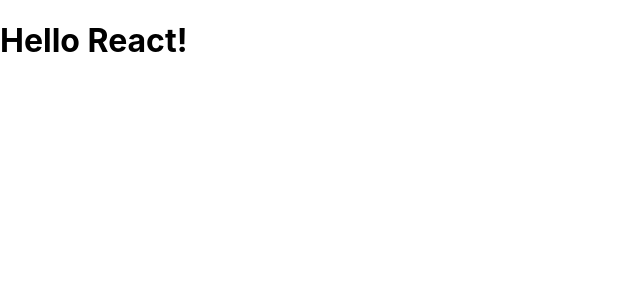
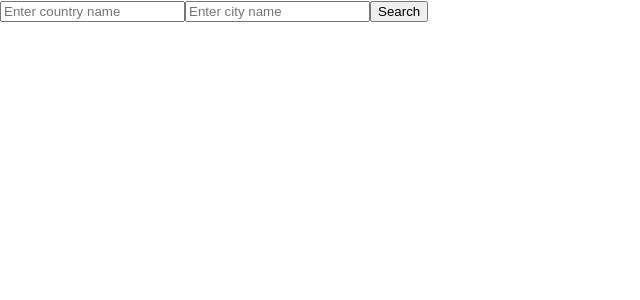
Before and after one commit to studentrohit123/React-Project, a React (Create React App) app: page / in a window 1280 px wide. Shown: the top 300 px of the page, without its empty margins (0-640 px from the left). Built offline with nearby package versions, Linux system fonts and the light colour scheme.

Commit message:
Add functionality to fetch weather data using Axios

```diff
--- a/package.json
+++ b/package.json
@@ -3,6 +3,7 @@
   "version": "0.1.0",
   "private": true,
   "dependencies": {
+    "axios": "^1.7.9",
     "cra-template": "1.2.0",
     "react": "^19.0.0",
     "react-dom": "^19.0.0",
--- a/src/App.js
+++ b/src/App.js
@@ -1,10 +1,12 @@
 import logo from './logo.svg';
 import './App.css';
+import Navbar from './component/Navbar';
 
 function App() {
   return (
-    <div className="App">
-      <h1> Hello Rohit </h1>
+     <div>
+     <Navbar>
+     </Navbar>
     </div>
   );
 }
--- /dev/null
+++ b/src/component/Navbar.jsx
@@ -0,0 +1,58 @@
+import React, { useState } from "react";
+import axios from "axios";
+
+function Navbar() {
+  const [city, setCity] = useState("");
+  const [country, setcountry] = useState("");
+  const [weatherData, setWeatherData] = useState(null);
+
+  const fetchWeatherData = async () => {
+    try {
+      const response = await axios.get(
+        `https://api.weatherbit.io/v2.0/current?city=${city}&key=9a2cf60d4cc0423d8251a64de7031b08`
+      );
+      setWeatherData(response.data.data[0]);
+      console.log(response.data);
+    } catch (error) {
+      console.error("Error fetching weather data:", error);
+    }
+  };
+
+  const handleSubmit = (event) => {
+    event.preventDefault();
+    if (city.trim()) {
+      fetchWeatherData();
+    } else {
+      alert("Please enter a city name!");
+    }
+  };
+
+  return (
+    <div>
+      <form onSubmit={handleSubmit}>
+        <input
+          type="text"
+          placeholder="Enter country name"
+          value={country}
+          onChange={(event) => setcountry(event.target.value)}
+        />
+        <input
+          type="text"
+          placeholder="Enter city name"
+          value={city}
+          onChange={(event) => setCity(event.target.value)}
+        />
+        <button type="submit">Search</button>
+      </form>
+      {weatherData && (
+        <div>
+          <h2>{weatherData.city_name}</h2>
+          <p>{weatherData.weather.description}</p>
+          <p>Temperature: {weatherData.temp}°C</p>
+        </div>
+      )}
+    </div>
+  );
+}
+
+export default Navbar;
--- a/src/index.js
+++ b/src/index.js
@@ -4,10 +4,12 @@
 import App from './App';
 import reportWebVitals from './reportWebVitals';
 
-const myFirstElement = <h1> Hello React! </h1>
-
 const root = ReactDOM.createRoot(document.getElementById('root'));
-root.render(myFirstElement);
+root.render(
+  <React.StrictMode>
+    <App />
+  </React.StrictMode>
+);
 
 // If you want to start measuring performance in your app, pass a function
 // to log results (for example: reportWebVitals(console.log))
```
Also changed, not shown: 1 other file (tests, documents, lock files or other folders).
